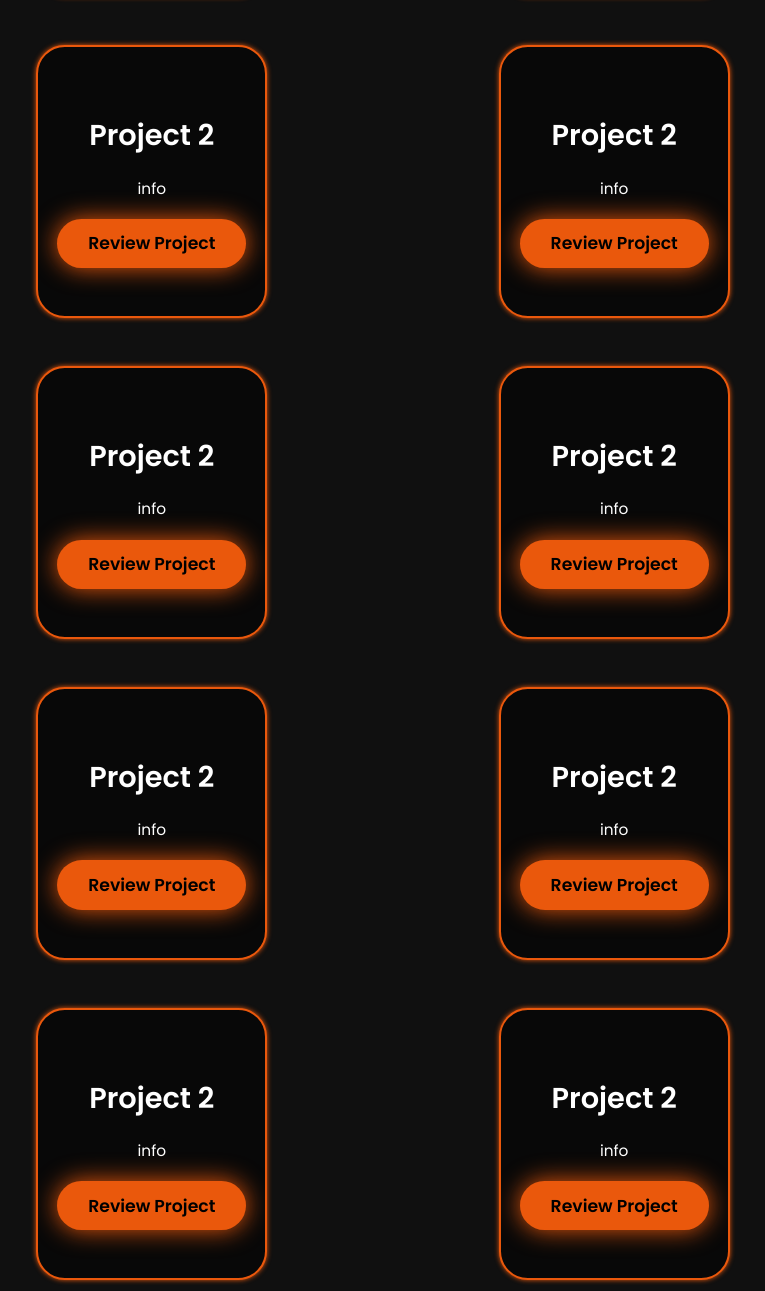
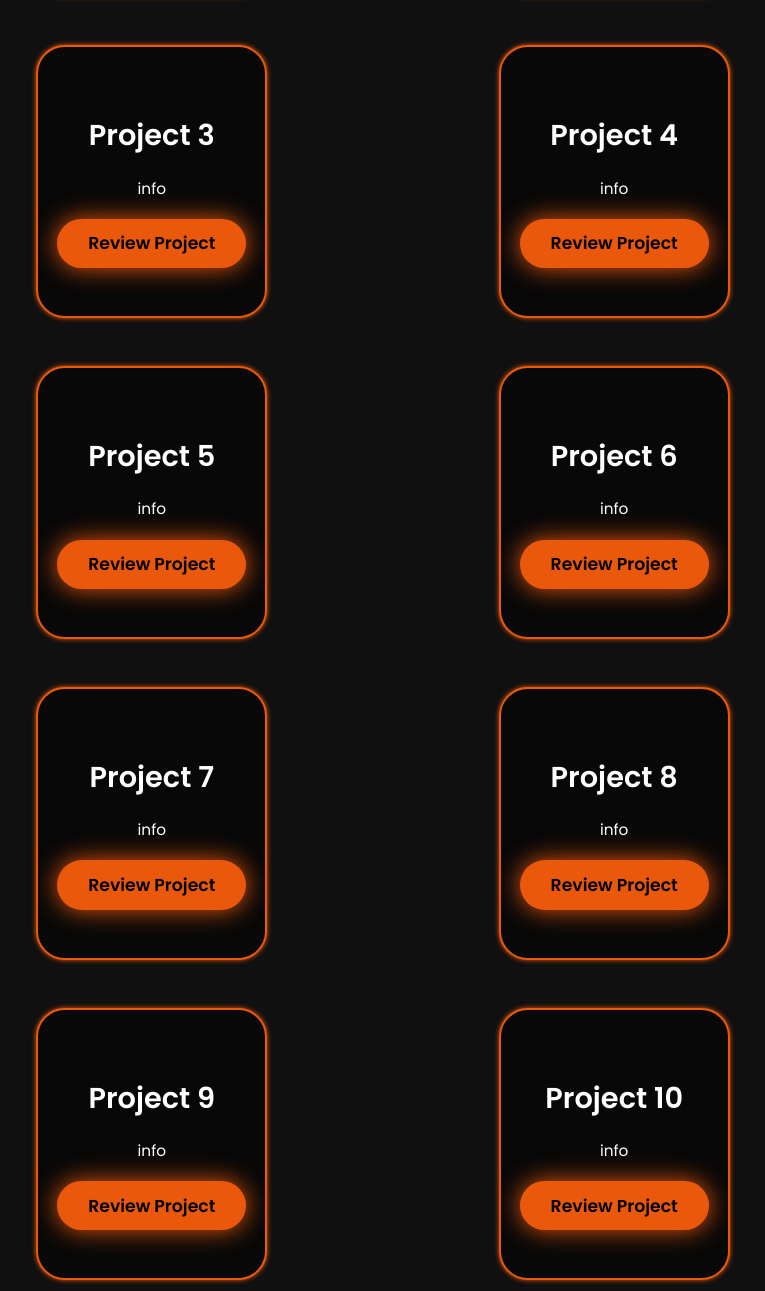
Before and after one commit to ShadySoltan/Responsive-Portfolio-Website, a plain HTML site: page index.html in a window 1280 px wide. Shown: the part 4329-5620 px from the top of the page, without its empty margins (257-1022 px from the left). Drawn offline with nearby package versions, Linux system fonts and the light colour scheme.

Commit message:
Update index.html

```diff
--- a/index.html
+++ b/index.html
@@ -146,7 +146,7 @@
         <div class="project-card">
           <img src="" alt="" />
 
-          <h3>Project 2</h3>
+          <h3>Project 3</h3>
           <p>info</p>
           <div class="btn">Review Project</div>
         </div>
@@ -154,7 +154,7 @@
         <div class="project-card">
           <img src="" alt="" />
 
-          <h3>Project 2</h3>
+          <h3>Project 4</h3>
           <p>info</p>
           <div class="btn">Review Project</div>
         </div>
@@ -162,7 +162,7 @@
         <div class="project-card">
           <img src="" alt="" />
 
-          <h3>Project 2</h3>
+          <h3>Project 5</h3>
           <p>info</p>
           <div class="btn">Review Project</div>
         </div>
@@ -170,7 +170,7 @@
         <div class="project-card">
           <img src="" alt="" />
 
-          <h3>Project 2</h3>
+          <h3>Project 6</h3>
           <p>info</p>
           <div class="btn">Review Project</div>
         </div>
@@ -178,7 +178,7 @@
         <div class="project-card">
           <img src="" alt="" />
 
-          <h3>Project 2</h3>
+          <h3>Project 7</h3>
           <p>info</p>
           <div class="btn">Review Project</div>
         </div>
@@ -186,7 +186,7 @@
         <div class="project-card">
           <img src="" alt="" />
 
-          <h3>Project 2</h3>
+          <h3>Project 8</h3>
           <p>info</p>
           <div class="btn">Review Project</div>
         </div>
@@ -194,7 +194,7 @@
         <div class="project-card">
           <img src="" alt="" />
 
-          <h3>Project 2</h3>
+          <h3>Project 9</h3>
           <p>info</p>
           <div class="btn">Review Project</div>
         </div>
@@ -202,7 +202,7 @@
         <div class="project-card">
           <img src="" alt="" />
 
-          <h3>Project 2</h3>
+          <h3>Project 10</h3>
           <p>info</p>
           <div class="btn">Review Project</div>
         </div>
```
